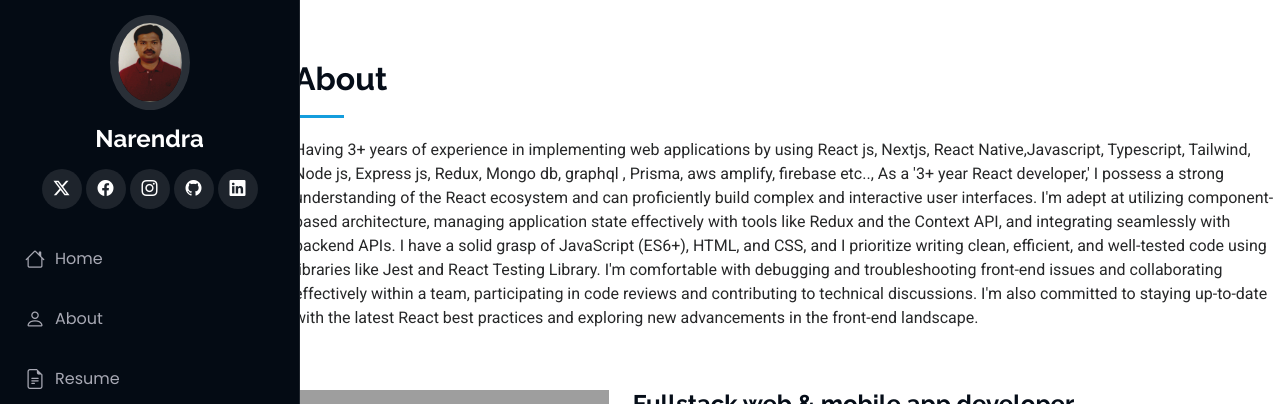
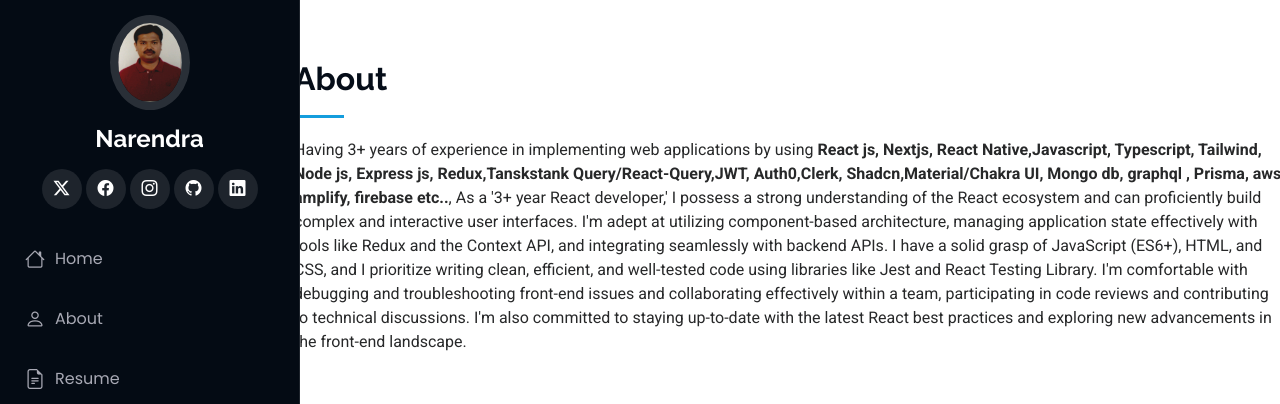
Before and after one commit to narendravs/portfolio-site, a React (Vite) app: page /About in a window 1280 px wide. Shown: the top 404 px of the page. Built offline with nearby package versions, Linux system fonts and the light colour scheme; grey boxes are pictures that could not be loaded.

Commit message:
changed the about page

```diff
--- a/src/pages/About/About.jsx
+++ b/src/pages/About/About.jsx
@@ -24,9 +24,9 @@
               <h2>About</h2>
               <p>
                 Having 3+ years of experience in implementing web applications
-                by using React js, Nextjs, React Native,Javascript, Typescript,
-                Tailwind, Node js, Express js, Redux, Mongo db, graphql ,
-                Prisma, aws amplify, firebase etc.., As a '3+ year React
+                by using <span style={{fontWeight:"700"}}> React js, Nextjs, React Native,Javascript, Typescript,
+                Tailwind, Node js, Express js, Redux,Tanskstank Query/React-Query,JWT, Auth0,Clerk, Shadcn,Material/Chakra UI, Mongo db, graphql ,
+                Prisma, aws amplify, firebase etc..</span>, As a '3+ year React
                 developer,' I possess a strong understanding of the React
                 ecosystem and can proficiently build complex and interactive
                 user interfaces. I'm adept at utilizing component-based
```
